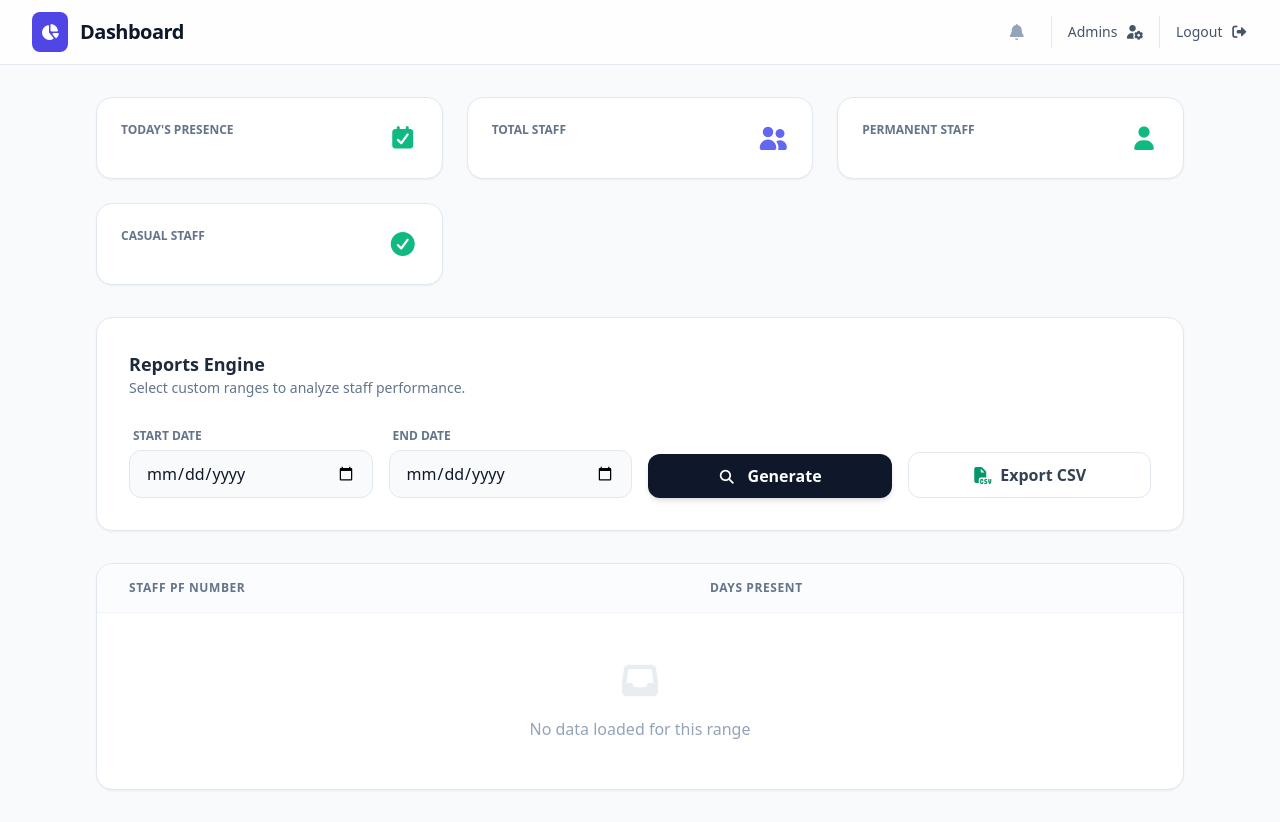
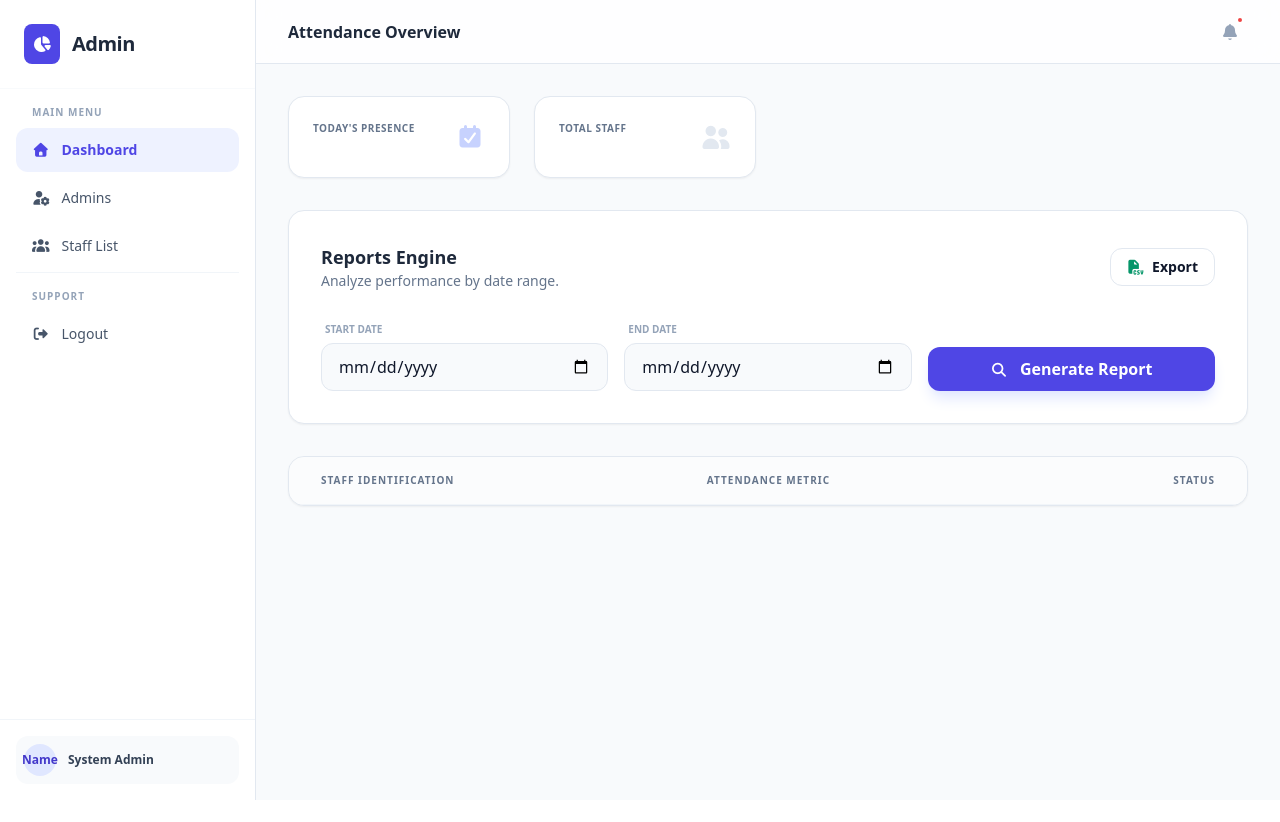
Before and after one commit to PercyLeinad/smart-attendance, a FastAPI app: template templates/admin.html in a window 1280 px wide. After the commit the page ends 800 px from the top, so only its background shows below. Run offline with FastAPI, Linux system fonts and the light colour scheme; the template is opened without the code that fills it, so the values that code supplies are empty; some libraries are stand-ins or nearby versions.

Commit message:
refactor admin dashboard layout and improve UI components

```diff
--- a/templates/admin.html
+++ b/templates/admin.html
@@ -1,104 +1,126 @@
 <!DOCTYPE html>
-<html>
+<html lang="en">
 
 <head>
+    <meta charset="UTF-8">
+    <meta name="viewport" content="width=device-width, initial-scale=1.0">
     <title>Admin Dashboard</title>
     <script src="https://cdn.tailwindcss.com"></script>
     <link rel="stylesheet" href="/static/assets/fontawesome-free-7.1.0-web/css/all.min.css">
-    <link rel="shortcut icon" href="/static/assets/favicon.ico">
+    <style>
+        /* Custom scrollbar for a cleaner look */
+        ::-webkit-scrollbar { width: 6px; }
+        ::-webkit-scrollbar-track { background: #f1f1f1; }
+        ::-webkit-scrollbar-thumb { background: #e2e8f0; border-radius: 10px; }
+        ::-webkit-scrollbar-thumb:hover { background: #cbd5e1; }
+    </style>
 </head>
 
-<body class="bg-[#f8fafc] min-h-screen font-sans text-slate-900">
+<body class="bg-[#f8fafc] font-sans text-slate-900 flex">
 
-    <nav
-        class="bg-white/80 backdrop-blur-md sticky top-0 z-10 border-b border-slate-200 px-8 py-3 flex justify-between items-center">
-        <div class="flex items-center gap-3">
+    <aside class="w-64 h-screen bg-white border-r border-slate-200 fixed left-0 top-0 flex flex-col z-20">
+        <div class="p-6 flex items-center gap-3 border-b border-slate-50">
             <div class="bg-indigo-600 p-2 rounded-lg">
                 <i class="fa-solid fa-chart-pie text-white"></i>
             </div>
-            <h1 class="font-bold text-xl tracking-tight">Dashboard<span class="text-indigo-600"></span></h1>
+            <h1 class="font-bold text-xl tracking-tight text-slate-800">Admin<span class="text-indigo-600"></span></h1>
         </div>
 
-        <div class="flex items-center gap-4">
-            <button class="p-2 text-slate-400 hover:text-indigo-600 transition-colors">
-                <i class="fa-solid fa-bell"></i>
-            </button>
-            <div class="h-8 w-[1px] bg-slate-200"></div>
-            <a href="/admin/masters"
-                class="flex items-center gap-2 text-sm font-medium text-slate-600 hover:text-red-600 transition-colors">
-                <span>Admins</span>
+        <nav class="flex-1 p-4 space-y-1">
+            <p class="px-4 text-[10px] font-bold text-slate-400 uppercase tracking-widest mb-2">Main Menu</p>
+
+            <a href="#" class="flex items-center gap-3 px-4 py-3 text-sm font-semibold text-indigo-600 bg-indigo-50 rounded-xl transition-all">
+                <i class="fa-solid fa-house"></i>
+                Dashboard
+            </a>
+
+            <a href="/admin/masters" class="flex items-center gap-3 px-4 py-3 text-sm font-medium text-slate-600 hover:bg-slate-50 hover:text-indigo-600 rounded-xl transition-all">
                 <i class="fa-solid fa-user-gear"></i>
+                Admins
             </a>
-            <div class="h-8 w-[1px] bg-slate-200"></div>
-            <a href="/logout"
-                class="flex items-center gap-2 text-sm font-medium text-slate-600 hover:text-red-600 transition-colors">
-                <span>Logout</span>
+
+            <a href="#" class="flex items-center gap-3 px-4 py-3 text-sm font-medium text-slate-600 hover:bg-slate-50 hover:text-indigo-600 rounded-xl transition-all">
+                <i class="fa-solid fa-users"></i>
+                Staff List
+            </a>
+
+            <div class="pt-4 mt-4 border-t border-slate-100">
+                <p class="px-4 text-[10px] font-bold text-slate-400 uppercase tracking-widest mb-2">Support</p>
+                <a href="/logout" class="flex items-center gap-3 px-4 py-3 text-sm font-medium text-slate-600 hover:bg-red-50 hover:text-red-600 rounded-xl transition-all">
                     <i class="fa-solid fa-right-from-bracket"></i>
+                    Logout
                 </a>
             </div>
+        </nav>
 
-    </nav>
+        <div class="p-4 border-t border-slate-100">
+            <div class="flex items-center gap-3 p-2 bg-slate-50 rounded-xl">
+                <div class="h-8 w-8 rounded-full bg-indigo-100 flex items-center justify-center text-indigo-700 font-bold text-xs">
+                    Name
+                </div>
+                <div class="flex-1 overflow-hidden">
+                    <p class="text-xs font-bold text-slate-700 truncate">System Admin</p>
+                </div>
+            </div>
+        </div>
+    </aside>
+
+    <div class="flex-1 ml-64">
+
+        <header class="h-16 bg-white/80 backdrop-blur-md sticky top-0 z-10 border-b border-slate-200 px-8 flex justify-between items-center">
+            <h2 class="font-bold text-slate-800">Attendance Overview</h2>
+
+            <div class="flex items-center gap-4">
+                <button class="relative p-2 text-slate-400 hover:text-indigo-600 transition-colors">
+                    <i class="fa-solid fa-bell"></i>
+                    <span class="absolute top-1 right-1 h-2 w-2 bg-red-500 rounded-full border-2 border-white"></span>
+                </button>
+            </div>
+        </header>
 
         <main class="p-8 max-w-6xl mx-auto space-y-8">
 
-        <div class="grid grid-cols-1 md:grid-cols-3 gap-6">
-            <div class="bg-white p-6 rounded-2xl shadow-sm border border-slate-200 flex justify-between">
+            <div class="grid grid-cols-1 md:grid-cols-4 gap-6">
+                <div class="bg-white p-6 rounded-2xl shadow-sm border border-slate-200 flex justify-between hover:shadow-md transition-shadow">
                     <div>
-                    <p class="text-slate-500 text-xs font-bold uppercase">Today's Presence</p>
-                    <p class="text-3xl font-bold mt-1 text-emerald-600">{{ stats.today_attendance }}</p>
+                        <p class="text-slate-500 text-[10px] font-bold uppercase tracking-wider">Today's Presence</p>
+                        <p class="text-3xl font-bold mt-1 text-indigo-600">{{ stats.today_attendance }}</p>
                     </div>
-                <div class="text-emerald-500"><i class="fa-solid fa-calendar-check text-2xl"></i></div>
+                    <div class="text-indigo-200"><i class="fa-solid fa-calendar-check text-2xl"></i></div>
                 </div>
-            <div class="bg-white p-6 rounded-2xl shadow-sm border border-slate-200 flex justify-between">
+                <div class="bg-white p-6 rounded-2xl shadow-sm border border-slate-200 flex justify-between hover:shadow-md transition-shadow">
                     <div>
-                    <p class="text-slate-500 text-xs font-bold uppercase">Total Staff</p>
-                    <p class="text-3xl font-bold mt-1">{{ stats.total_employees }}</p>
+                        <p class="text-slate-500 text-[10px] font-bold uppercase tracking-wider">Total Staff</p>
+                        <p class="text-3xl font-bold mt-1 text-slate-800">{{ stats.total_employees }}</p>
                     </div>
-                <div class="text-indigo-500"><i class="fa-solid fa-user-group text-2xl"></i></div>
-            </div>
-            <div class="bg-white p-6 rounded-2xl shadow-sm border border-slate-200 flex justify-between">
-                <div>
-                    <p class="text-slate-500 text-xs font-bold uppercase">Permanent Staff</p>
-                    <p class="text-3xl font-bold mt-1 text-emerald-500">{{ stats.permanent }}</p>
-                </div>
-                <div class="text-emerald-500"><i class="fa-solid fa-user text-2xl"></i></div>
-            </div>
-            <div class="bg-white p-6 rounded-2xl shadow-sm border border-slate-200 flex justify-between">
-                <div>
-                    <p class="text-slate-500 text-xs font-bold uppercase">Casual Staff</p>
-                    <p class="text-3xl font-bold mt-1 text-emerald-500">{{ stats.casuals }}</p>
-                </div>
-                <div class="text-emerald-500"><i class="fa-solid fa-circle-check text-2xl"></i></div>
+                    <div class="text-slate-200"><i class="fa-solid fa-user-group text-2xl"></i></div>
                 </div>
                 </div>
 
             <div class="bg-white p-8 rounded-2xl shadow-sm border border-slate-200">
-            <div class="mb-6">
-                <h3 class="text-lg font-bold text-slate-800">Reports Engine</h3>
-                <p class="text-sm text-slate-500">Select custom ranges to analyze staff performance.</p>
+                <div class="flex flex-col md:flex-row md:items-center justify-between mb-6 gap-4">
+                    <div>
+                        <h3 class="text-lg font-bold text-slate-800" id="reportTitle">Reports Engine</h3>
+                        <p class="text-sm text-slate-500">Analyze performance by date range.</p>
+                    </div>
+                    <div class="flex gap-2">
+                        <button id="exportBtn" class="px-4 py-2 text-sm font-semibold border border-slate-200 rounded-xl hover:bg-slate-50 transition-all flex items-center gap-2">
+                            <i class="fa-solid fa-file-csv text-emerald-600"></i> Export
+                        </button>
+                    </div>
                 </div>
 
-            <form id="reportForm" class="grid grid-cols-1 md:grid-cols-4 gap-4 items-end">
+                <form id="reportForm" class="grid grid-cols-1 md:grid-cols-3 gap-4 items-end">
                     <div class="space-y-1">
-                    <label class="text-xs font-bold text-slate-500 uppercase ml-1">Start Date</label>
-                    <input type="date" name="start_date" required
-                        class="w-full bg-slate-50 border border-slate-200 rounded-xl px-4 py-2.5 focus:ring-2 focus:ring-indigo-500 outline-none transition-all">
+                        <label class="text-[10px] font-bold text-slate-400 uppercase ml-1">Start Date</label>
+                        <input type="date" name="start_date" required class="w-full bg-slate-50 border border-slate-200 rounded-xl px-4 py-2.5 focus:ring-2 focus:ring-indigo-500 outline-none transition-all">
                     </div>
-
                     <div class="space-y-1">
-                    <label class="text-xs font-bold text-slate-500 uppercase ml-1">End Date</label>
-                    <input type="date" name="end_date" required
-                        class="w-full bg-slate-50 border border-slate-200 rounded-xl px-4 py-2.5 focus:ring-2 focus:ring-indigo-500 outline-none transition-all">
+                        <label class="text-[10px] font-bold text-slate-400 uppercase ml-1">End Date</label>
+                        <input type="date" name="end_date" required class="w-full bg-slate-50 border border-slate-200 rounded-xl px-4 py-2.5 focus:ring-2 focus:ring-indigo-500 outline-none transition-all">
                     </div>
-
-                <button type="submit"
-                    class="bg-slate-900 hover:bg-indigo-700 text-white font-semibold py-2.5 rounded-xl transition-all shadow-md active:scale-95">
-                    <i class="fa-solid fa-magnifying-glass mr-2 text-sm"></i> Generate
-                </button>
-
-                <button type="button" id="exportBtn"
-                    class="bg-white border border-slate-200 hover:bg-slate-50 text-slate-700 font-semibold py-2.5 rounded-xl transition-all flex items-center justify-center gap-2">
-                    <i class="fa-solid fa-file-csv text-emerald-600"></i> Export CSV
+                    <button type="submit" class="bg-indigo-600 hover:bg-indigo-700 text-white font-semibold py-2.5 rounded-xl transition-all shadow-lg shadow-indigo-100 active:scale-95">
+                        <i class="fa-solid fa-magnifying-glass mr-2 text-sm"></i> Generate Report
                     </button>
                 </form>
             </div>
@@ -107,27 +129,20 @@
                 <table class="w-full text-left border-collapse">
                     <thead class="bg-slate-50/50 border-b border-slate-100">
                         <tr>
-                        <th class="px-8 py-4 text-xs font-bold text-slate-500 uppercase tracking-wider">Staff PF Number
-                        </th>
-                        <th class="px-8 py-4 text-xs font-bold text-slate-500 uppercase tracking-wider">Days Present
-                        </th>
+                            <th class="px-8 py-4 text-[10px] font-bold text-slate-500 uppercase tracking-widest">Staff Identification</th>
+                            <th class="px-8 py-4 text-[10px] font-bold text-slate-500 uppercase tracking-widest">Attendance Metric</th>
+                            <th class="px-8 py-4 text-[10px] font-bold text-slate-500 uppercase tracking-widest text-right">Status</th>
                         </tr>
                     </thead>
                     <tbody id="reportBody" class="divide-y divide-slate-50">
-                    <tr class="hover:bg-slate-50/50 transition-colors">
-                        <td colspan="3" class="px-8 py-12 text-center">
-                            <div class="flex flex-col items-center gap-2 text-slate-400">
-                                <i class="fa-solid fa-inbox text-4xl mb-2 opacity-20"></i>
-                                <p>No data loaded for this range</p>
-                            </div>
-                        </td>
-                    </tr>
                         </tbody>
                 </table>
             </div>
 
         </main>
+    </div>
+
+    <script src="/static/js/reports.js"></script>
 </body>
-<script src="/static/js/reports.js"></script>
 
 </html>
```
Lines whose indentation alone changed are shown as unchanged.
